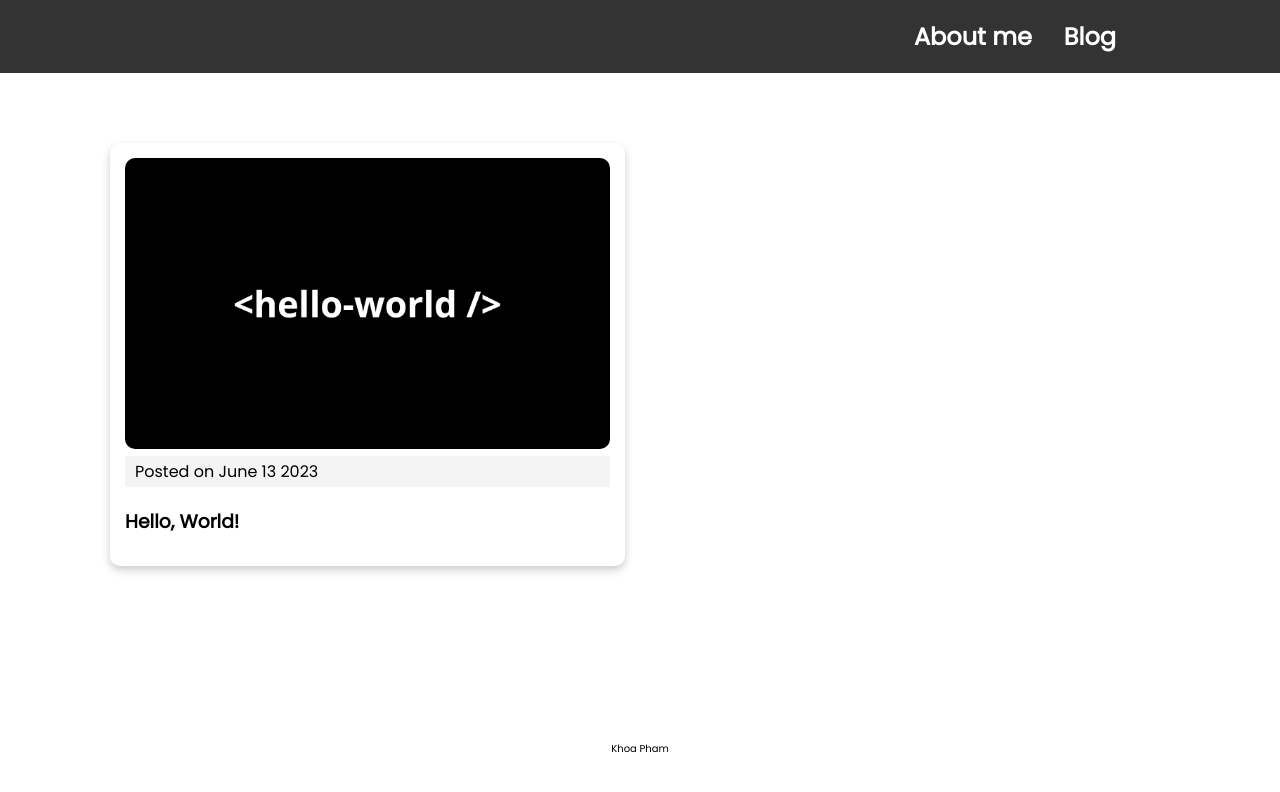
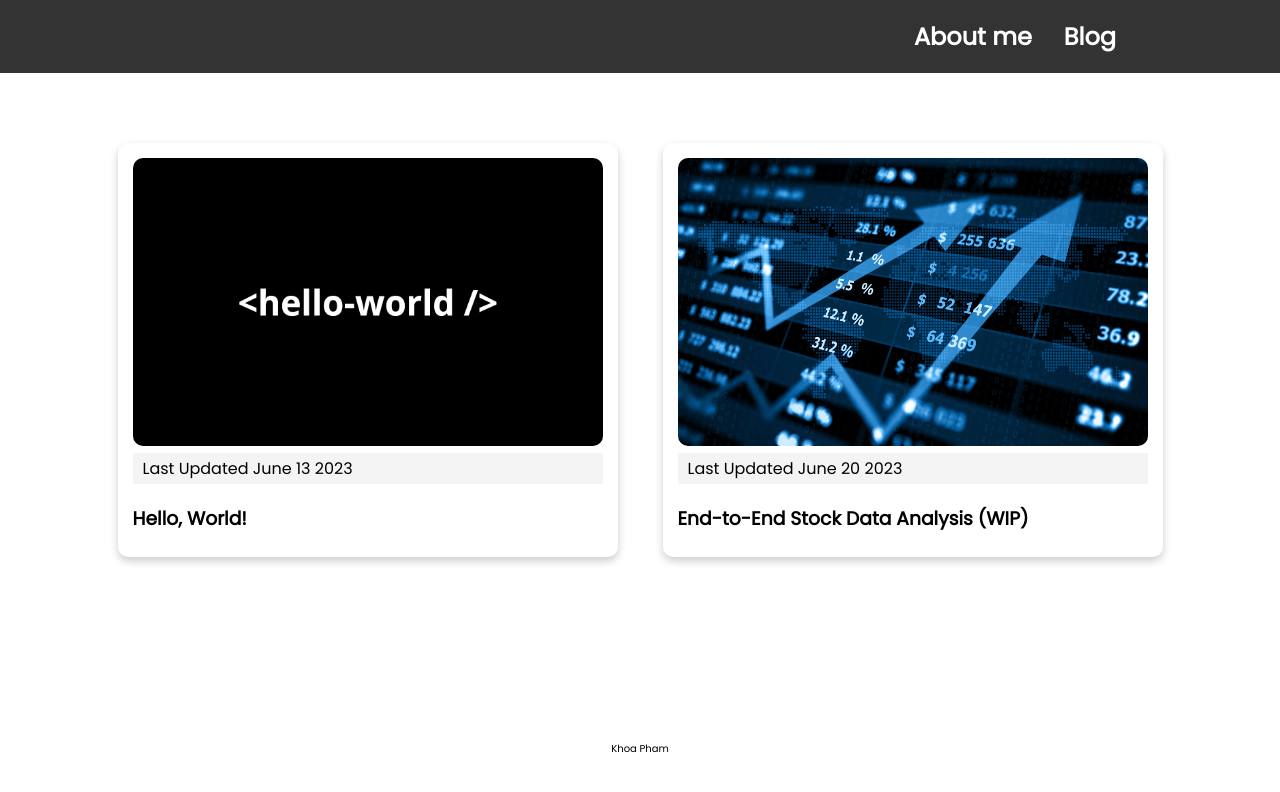
Before and after one commit to ptdk1020/ptdk1020.github.io, a Next.js app: page / in a window 1280 px wide. Shown: the top 792 px of the page. Built offline with nearby package versions, Linux system fonts and the light colour scheme.

Commit message:
started working on stock-analysis.md

```diff
--- a/components/Post.js
+++ b/components/Post.js
@@ -4,7 +4,7 @@ export default function Post({post}){
     return(<>
             <Link href={`/blog/${post.slug}`} className='card'>
                 <img src={post.frontmatter.cover_image}/>
-                <div className='post-date'>Posted on {post.frontmatter.date}</div>
+                <div className='post-date'>Last Updated {post.frontmatter.date}</div>
                 <h3 className='post-title'>{post.frontmatter.title}</h3>
                 <p>{post.frontmatter.excerpt}</p>
            </Link>
--- a/pages/_app.js
+++ b/pages/_app.js
@@ -4,7 +4,8 @@ import Navbar from '/components/Navbar'
 import Footer from '/components/Footer'
 import Prism from 'prismjs'
 import "../styles/prism-one-dark.css"
-import 'prismjs/components/prism-python';
+import 'prismjs/components/prism-python'
+import 'prismjs/components/prism-docker';
 
 export default function App({ Component, pageProps }) {
   return  <>
--- a/pages/aboutme.js
+++ b/pages/aboutme.js
@@ -3,7 +3,9 @@ import Image from 'next/image'
 export default function AboutMe() {
   return (
     <div>
-      <h2>This page is under construction</h2>
+      <h2>Welcome</h2>
+      <p>Hi there, I'm Khoa. Thanks for stopping by. This site is a place for me to write about my projects, I'd like to keep it fun and informative.</p>
+      <p><i>This page is still be constructed</i></p>
     </div>
   )
 }
--- /dev/null
+++ b/posts/stock-analysis.md
@@ -0,0 +1,33 @@
+---
+title: "End-to-End Stock Data Analysis (WIP)"
+date: "June 20 2023"
+excerp: ""
+cover_image: "/images/posts/stock-analysis/stock-cover.jpg"
+---
+
+_**This post is still being updated**_
+
+## Table of Contents
+1. [Overview](#overview)
+2. [Setup](#setup)
+
+## Overview <a name="overview"></a>
+I thought it would be fun to create my own end-to-end cloud-based application to gather and analyze stock data. To do this, I used a Google Cloud Platform account for hosting and free tier [Polygon API](https://polygon.io/) for data gathering. Here is a simple workflow diagram
+
+![post2](/images/posts/stock-analysis/stock-project-overview.jpg "Overview Diagram")
+
+The application code is deployed to a Compute Engine instance where it is run inside a [Docker](https://www.docker.com/) container. The instance is configured to run the container application daily. The application makes Polygon API calls, saves raw data to a cloud storage bucket, and inserts ETL-processed data to a SQLite metadatabase stored in the same storage bucket.
+
+*Note: I use the processed data to run time series stock price predictions (expand later).*
+
+
+## Setup <a name="setup"></a>
+### Polygon API
+Simply go to [Polygon](https://polygon.io/) and request a Free API key. The basic free tier is sufficient for my purpose.
+
+From the [documentation](https://polygon.io/docs/stocks), there is a quite a variety of calls one can make such as getting the list of tickers, getting details of a particular ticker, getting the trades of a particular ticker within a given time range, etc.
+
+To get the most out of a single API call, I decided to use [Grouped Daily](https://polygon.io/docs/stocks/get_v2_aggs_grouped_locale_us_market_stocks__date) calls to obtain the OHLC (open, high, low, and close) for the entire stocks/equities markets.
+
+### Cloud Components Setup
+_to be expanded_
--- a/styles/globals.css
+++ b/styles/globals.css
@@ -126,17 +126,25 @@ table {
 
 .posts {
   display: grid;
-  grid-template-columns: repeat(2, 1fr);
+  /* grid-template-columns: repeat(2, 1fr); */
+  grid-template-columns: repeat(2,1fr);
   gap: 30px;
   margin-top: 30px;
   margin-bottom: 40px;
-  max-width: 2000vw;
+  max-width: 100vw;
 }
 
 .card {
+  margin-left:auto;
+  margin-right:auto;
   padding: 15px;
   border-radius: 10px;
   box-shadow: 0 4px 8px 0 rgba(0, 0, 0, 0.2);
+  max-width:500px;
+}
+
+.card img{
+  height:75%;
 }
 
 .card-page {
@@ -191,7 +199,7 @@ ol {
   line-height: 2.3;
 }
 
-@media (max-width: 500px) {
+@media (max-width: 900px) {
   .posts {
     grid-template-columns: 1fr;
   }
```
Also changed, not shown: public/images/posts/stock-analysis/stock-cover.jpg (added), public/images/posts/stock-analysis/stock-project-overview.jpg (added).
